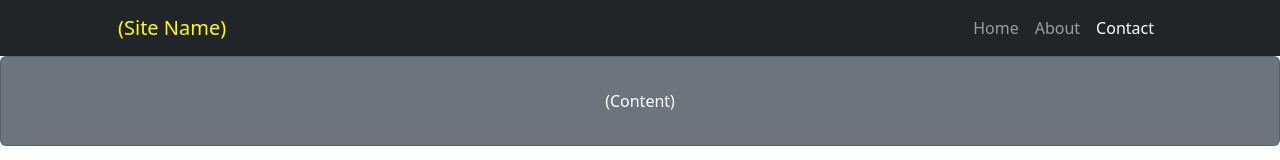
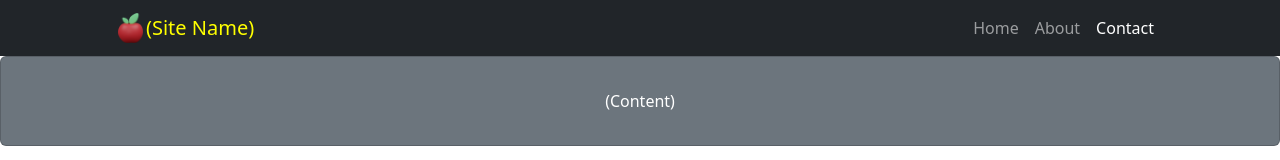
Before and after one commit to rebeccapeltz/bootstrap-small-business, a plain HTML site: page contact.html in a window 1280 px wide. Shown: the top 160 px of the page. Drawn offline with nearby package versions, Linux system fonts and the light colour scheme.

Commit message:
add brand logo and favicon

```diff
--- a/contact.html
+++ b/contact.html
@@ -9,7 +9,7 @@
     <title>(Site or Page Identifier)</title>
     <!-- Favicon-->
     <!--use a small image for favicon-->
-    <link rel="icon" type="image/png" href="(favicon image)" />
+    <link rel="icon" type="image/png" href="./apple-brand.png" />
     <!-- Custom -->
     <link href="./css/custom.css" rel="stylesheet" />
     <!-- Core theme CSS (includes Bootstrap)-->
@@ -20,7 +20,7 @@
     <!-- Responsive navbar-->
     <nav class="navbar navbar-expand-lg navbar-dark bg-dark">
         <div class="container px-5">
-            <a class="navbar-brand" href="./">(Site Name)</a>
+            <img class="icon-brand"  class="pe-3" src="./apple-brand.png" height="30px" width="auto" alt="brand">            <a class="navbar-brand" href="./">(Site Name)</a>
             <button class="navbar-toggler" type="button" data-bs-toggle="collapse"
                 data-bs-target="#navbarSupportedContent" aria-controls="navbarSupportedContent" aria-expanded="false"
                 aria-label="Toggle navigation"><span class="navbar-toggler-icon"></span></button>
--- a/css/custom.css
+++ b/css/custom.css
@@ -2,3 +2,7 @@
 .navbar-brand {
     color: yellow !important;
 }
+
+.icon-brand{
+    padding-right:3px;
+}
```
Also changed, not shown: about.html (+1 -1 lines), index.html (+1 -0 lines), apple-brand.png (added).
